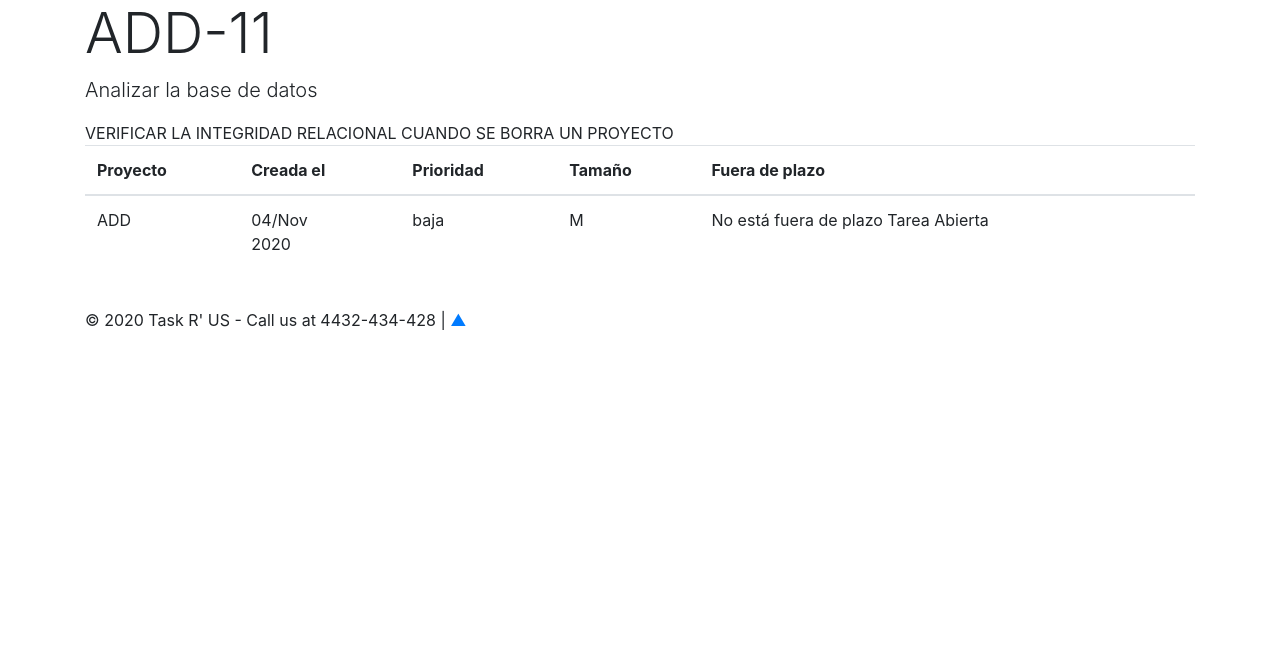
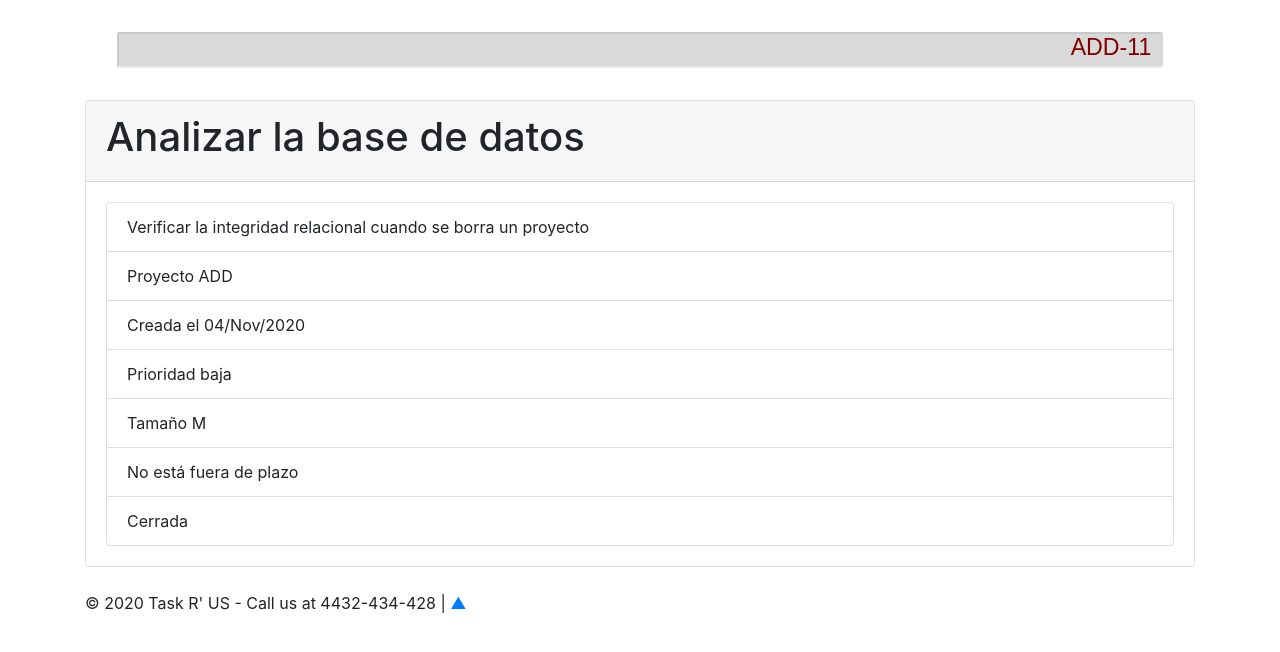
Before and after one commit to sergiomarinlopez/taskmaster, a Django app: page /tareas/11 in a window 1280 px wide. Shown: the part 56-708 px from the top of the page. Run offline with Django 3.2, Linux system fonts and the light colour scheme; data comes from the database, SQL or seed files in the repository; tables that the repository leaves empty hold one stand-in row (values such as "Sample post"); some libraries are stand-ins or nearby versions.

Commit message:
Display task retailos as a Bootstrap card

```diff
--- a/todo/templates/todo/detalle_tarea.html
+++ b/todo/templates/todo/detalle_tarea.html
@@ -5,38 +5,24 @@
 
 {% block content %}
 
-<h1 class="display-4">{{ task.project_id }}-{{ task.pk }}</h1>
-<p class="lead">{{ task.title }}</p>
-<blockquote>
-    {{ task.desc|default:"Descripción estandar"|upper }}
-</blockqoute>
-<table class="table">
- <thead>
-  <tr>
-    <th>Proyecto</th>
-    <th>Creada el</th>
-    <th>Prioridad</th>
-    <th>Tamaño</th>
-    <th>Fuera de plazo</th>
-  </tr>
- </thead>
- <tbody>
-  <tr>
-    <td>{{ task.project_id }}</td>
-    <td>
-      {{ task.created|date:"d/M"}}<br>{{ task.created|date:"Y"}}
+<h1 class="title display-4">{{ task.project_id }}-{{ task.pk }}</h1>
 
-
-    </td>
-    <td>{{ task.high_priority|yesno:"Alta,baja" }}</td>
-    <td>{{ task.size|as_task_size }}</td>
-    <td>
-      {{ task.is_due|yesno:"Fuera de plazo,No está fuera de plazo" }}
-      {{ task.closed|default:"Tarea Abierta" }}
-    </td>
-  </tr>
- </tbody>
-</table>
+<div class="card card-info">
+  <div class="card-header">
+    <h1 class="card_title">{{ task.title }}</h1>
+  </div>
+  <div class="card-body">
+   <ul class="list-group">
+    <li class="list-group-item">{{ task.desc|default:"Sin descripción" }} </li>
+    <li class="list-group-item">Proyecto {{ task.project_id }}</li>
+    <li class="list-group-item">Creada el {{ task.created|date:"d/M/Y"}}</li>
+    <li class="list-group-item">Prioridad {{ task.high_priority|yesno:"alta,baja" }}</li>
+    <li class="list-group-item">Tamaño {{ task.size|as_task_size }}</li>
+    <li class="list-group-item">{{ task.is_due|yesno:"Fuera de plazo,No está fuera de plazo" }}</li>
+    <li class="list-group-item">{{ task.is_closed|yesno:"Tarea Abierta,Cerrada" }}</li>
+   </ul>
+  </div><!-- de card-body -->
+ </div><!-- de card -->
 
 {% if task.document_set.count %}
 <ul>
@@ -46,7 +32,6 @@
       {{ d.archive.size }}
       {{ d.archive.url }}
       <a href="{{ d.archive.url }}">Descargar</a>
-
     </li>
   {% endfor %}
 
```
